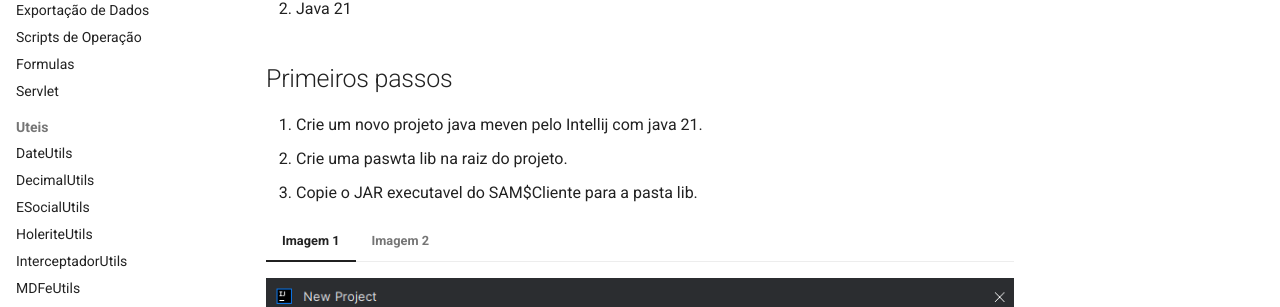
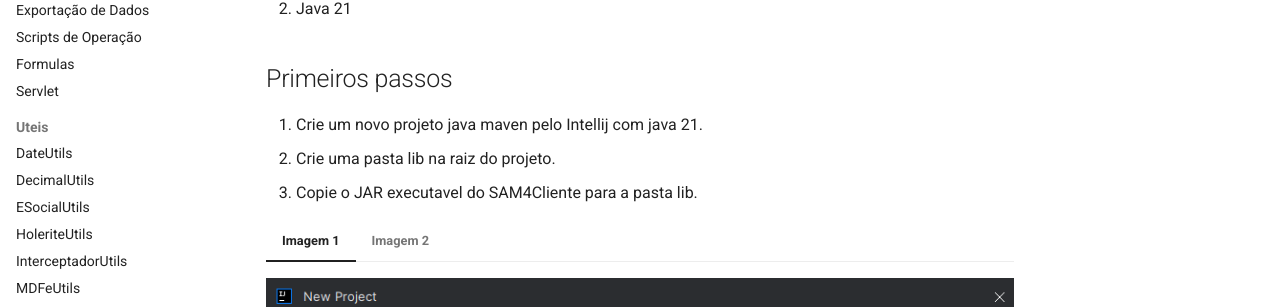
Before and after one commit to multitecsistemas/samdevdoc, an MkDocs documentation site: the page built from docs/debug/scripts.md, in a window 1280 px wide and 900 px high. Shown: the part 334-641 px from the top of the window. Built offline with MkDocs 1.6.1 and Material for MkDocs 9.7.7, drawn with Linux system fonts in a browser that asks for light colours; comment, search, counter and statistics services are not loaded.

Commit message:
correção

```diff
--- a/docs/debug/scripts.md
+++ b/docs/debug/scripts.md
@@ -9,9 +9,9 @@
 
 ## Primeiros passos
 
-1. Crie um novo projeto java meven pelo Intellij com java 21.
-2. Crie uma paswta lib na raiz do projeto.
-3. Copie o JAR executavel do SAM$Cliente para a pasta lib.
+1. Crie um novo projeto java maven pelo Intellij com java 21.
+2. Crie uma pasta lib na raiz do projeto.
+3. Copie o JAR executavel do SAM4Cliente para a pasta lib.
 
 === "Imagem 1"
 
```
